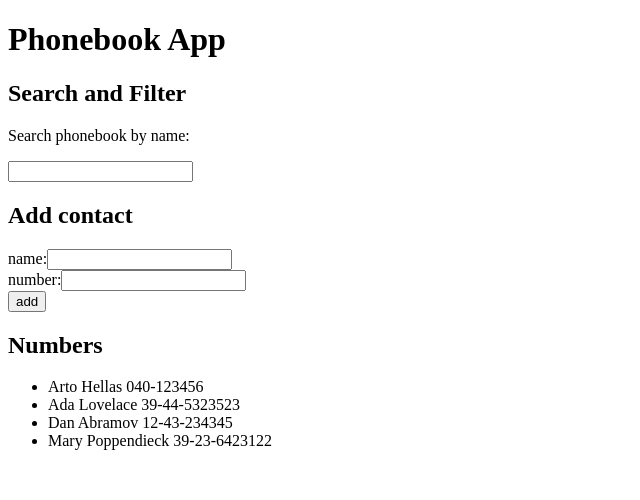
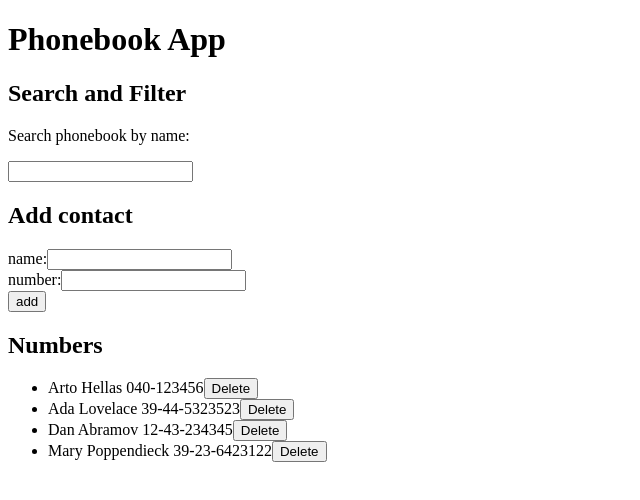
Before and after one commit to jstamant/full-stack-open, a React (Vite) app in the folder part2/phonebook/: page / in a window 1280 px wide. Shown: the top 500 px of the page, without its empty margins (0-640 px from the left). Built offline with nearby package versions, Linux system fonts and the light colour scheme; data requests are answered from the project's data file.

Commit message:
Added submission for exercise 2.14

```diff
--- a/part2/phonebook/db.json
+++ b/part2/phonebook/db.json
@@ -1,24 +1,24 @@
 {
   "persons": [
     {
+      "id": "1",
       "name": "Arto Hellas",
-      "number": "040-123456",
-      "id": 1
+      "number": "040-123456"
     },
     {
+      "id": "2",
       "name": "Ada Lovelace",
-      "number": "39-44-5323523",
-      "id": 2
+      "number": "39-44-5323523"
     },
     {
+      "id": "3",
       "name": "Dan Abramov",
-      "number": "12-43-234345",
-      "id": 3
+      "number": "12-43-234345"
     },
     {
+      "id": "4",
       "name": "Mary Poppendieck",
-      "number": "39-23-6423122",
-      "id": 4
+      "number": "39-23-6423122"
     }
   ]
 }
--- a/part2/phonebook/src/App.jsx
+++ b/part2/phonebook/src/App.jsx
@@ -39,6 +39,17 @@ const App = () => {
     }
   }
 
+  const handleDelete = id => {
+    const { name } = persons.find(person => person.id === id)
+    if (window.confirm(`Delete ${name}?`)) {
+    contactService
+      .deleteContact(id)
+      .then(response => {
+        setPersons(persons.filter(person => person.id != id))
+      })
+    }
+  }
+
   return (
     <div>
       <h1>Phonebook App</h1>
@@ -48,7 +59,7 @@ const App = () => {
         number={newNumber} numberOnChange={handleNumberChange}
         buttonClick={handleClick}
       />
-      <ContactList contacts={persons} filter={nameFilter} />
+      <ContactList contacts={persons} filter={nameFilter} onDelete={handleDelete} />
     </div>
   )
 }
--- a/part2/phonebook/src/components/ContactList.jsx
+++ b/part2/phonebook/src/components/ContactList.jsx
@@ -1,13 +1,13 @@
 import Person from './Person'
 
-const ContactList = ({ contacts, filter }) => {
+const ContactList = ({ contacts, filter, onDelete }) => {
   return (
     <div>
       <h2>Numbers</h2>
       <ul>
         {contacts
           .filter((person) => person.name.toLowerCase().includes(filter.toLowerCase()))
-          .map((person) => <Person person={person} key={person.name} />)}
+          .map((person) => <Person person={person} key={person.name} onDelete={() => onDelete(person.id)} />)}
       </ul>
     </div>
   )
--- a/part2/phonebook/src/components/Person.jsx
+++ b/part2/phonebook/src/components/Person.jsx
@@ -1,5 +1,5 @@
-const Person = ({ person }) => {
-  return <li>{person.name} {person.number}</li>
+const Person = ({ person, onDelete }) => {
+  return <li>{person.name} {person.number}<button onClick={onDelete}>Delete</button></li>
 }
 
 export default Person
--- a/part2/phonebook/src/services/contacts.js
+++ b/part2/phonebook/src/services/contacts.js
@@ -9,8 +9,12 @@ const create = newContact => {
   return axios.post(baseUrl, newContact)
 }
 
+const deleteContact = id => {
+  return axios.delete(`${baseUrl}/${id}`)
+}
+
 const update = (id, newContact) => {
   return axios.put(`${baseUrl}/${id}`, newContact)
 }
 
-export default { getAll, create, update }
+export default { getAll, create, deleteContact, update }
```
